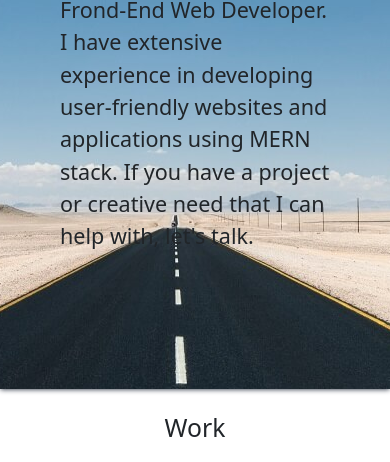
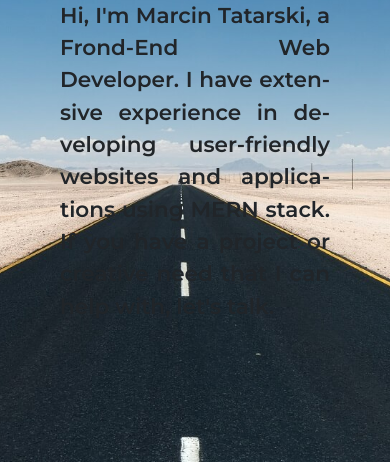
Before and after one commit to martindocs-bootcamp/mtatarski-bootstrap-portfolio, a plain HTML site: page index.html in a window 390 px wide. Shown: the part 325-787 px from the top of the page. Drawn offline with nearby package versions, Linux system fonts and the light colour scheme.

Commit message:
Added Montserrat font and updated titles for each section

```diff
--- a/assets/css/style.css
+++ b/assets/css/style.css
@@ -1,3 +1,6 @@
+/* FONTS */
+@import url('https://fonts.googleapis.com/css2?family=Montserrat:ital,wght@0,400;0,600;0,700;1,300&display=swap');
+
 /* GLOBAL VARIABLES */
 :root {
   --navbar-menu-bg: #293241;
@@ -20,6 +23,12 @@
 
   --color-white: #ffffff;
   --color-black: #000000;
+}
+
+/* GENERAL */
+body {
+  font-family: 'Montserrat', sans-serif;
+  font-size: 16px;
 }
 
 /* NAVIGATION */
@@ -66,14 +75,36 @@
 }
 
 /* HERO */
+.custom-header__center{
+  display: flex;
+  flex-direction: column;
+  height: 100%;
+  align-items: center;
+  text-align: center;
+}
+
+.custom-header__center p {
+  text-align: justify;
+  hyphens: auto;
+}
+
 .custom-header {
   background-image: url("../images/hero-bg.jpg");
-  background-position: 60% 37%;
+  background-position: 60% 35%;
   background-repeat: no-repeat;
+  background-size: cover;
   box-shadow: 0 1px 5px .1px var(--navbar-menu-bg);
+  height: calc(100vh - 71px);
+}
+
+.custom-header p {
+  font-weight: 600;
 }
 
 /* WORK */
+.work {
+  padding-top: 50px;
+}
 .card {
   border: 1px solid var(--navbar-hover-bars);
 }
@@ -88,6 +119,8 @@
 
 .custom-title-header {
   margin: 0;
+  font-weight: 600;
+  text-decoration: underline;
 }
 
 .custom-work-img {
@@ -169,9 +202,17 @@
 .aboutme {
   margin-top: 50px;
 }
+
 .custom-aboutme-body {
   padding-top: 0;
 }
+
+.custom-title-aboutme,
+.custom-title-skills {
+  font-weight: 600;
+  text-decoration: underline;
+}
+
 .aboutme-img {
   border-radius: 100%;
   height: 250px;
@@ -196,6 +237,7 @@
 .social {
   padding: 30px 10px;
 }
+
 .social img {
   width: 40px;
   height: 40px;
@@ -212,9 +254,11 @@
 .social-linkedin {
   border: 2px solid var(--social-linkedin);
 }
+
 .social-twitter {
   border: 2px solid var(--social-twitter);
 }
+
 .social-github {
   border: 2px solid var(--social-github);
 }
@@ -229,7 +273,7 @@
 @media (max-width: 768px) {
   /* hero background */
   .custom-header {
-    background-position: 50% 30%;
+    background-position: 50% 35%;
   }
 
   /* work */
@@ -261,9 +305,3 @@
     margin-top: 150px;
   }
 }
-
-@media (max-width: 320px) {
-  .custom-header {
-    background-position: 50% -15%;
-  }
-}
--- a/index.html
+++ b/index.html
@@ -47,11 +47,11 @@
   </nav>
 
   <!-- header -->
-  <header class="bg-body-tertiary custom-header">
+    <header class="custom-header">
       <div class="container">
         <div class="row">
           <div class="p-5 mb-4">
-          <div class="container-fluid py-5">
+            <div class="container-fluid py-5 custom-header__center">
               <h1 class="display-5 fw-bold">Designing Experiences, Not Just Interfaces.</h1>
               <p class="col-md-8 fs-4">
                 Hi, I'm Marcin Tatarski, a Frond-End Web Developer.
@@ -264,7 +264,7 @@
               </div>
               <div class="col-md-8">
                 <div class="card-body custom-aboutme-body">
-                  <h2 class="card-title">About Me</h2>
+                  <h2 class="card-title custom-title-aboutme">About Me</h2>
                   <p class="card-text">
                     I've honed my skills in front-end development, back-end development, and database management. I'm also well-versed in Agile methodologies and always strive to deliver projects on time and within budget.
                   </p>
@@ -274,7 +274,7 @@
 
                   <div class="row">
                     <div class="col">
-                      <h3>Skills</h3>
+                      <h3 class="custom-title-skills">Skills</h3>
                       <div class="stack-used">
                         <img src="./assets/svg/html5.svg" alt="HTML5 Logo">
                         <img src="./assets/svg/css3.svg" alt="CSS3 Logo">
```
Lines whose indentation alone changed are shown as unchanged.
